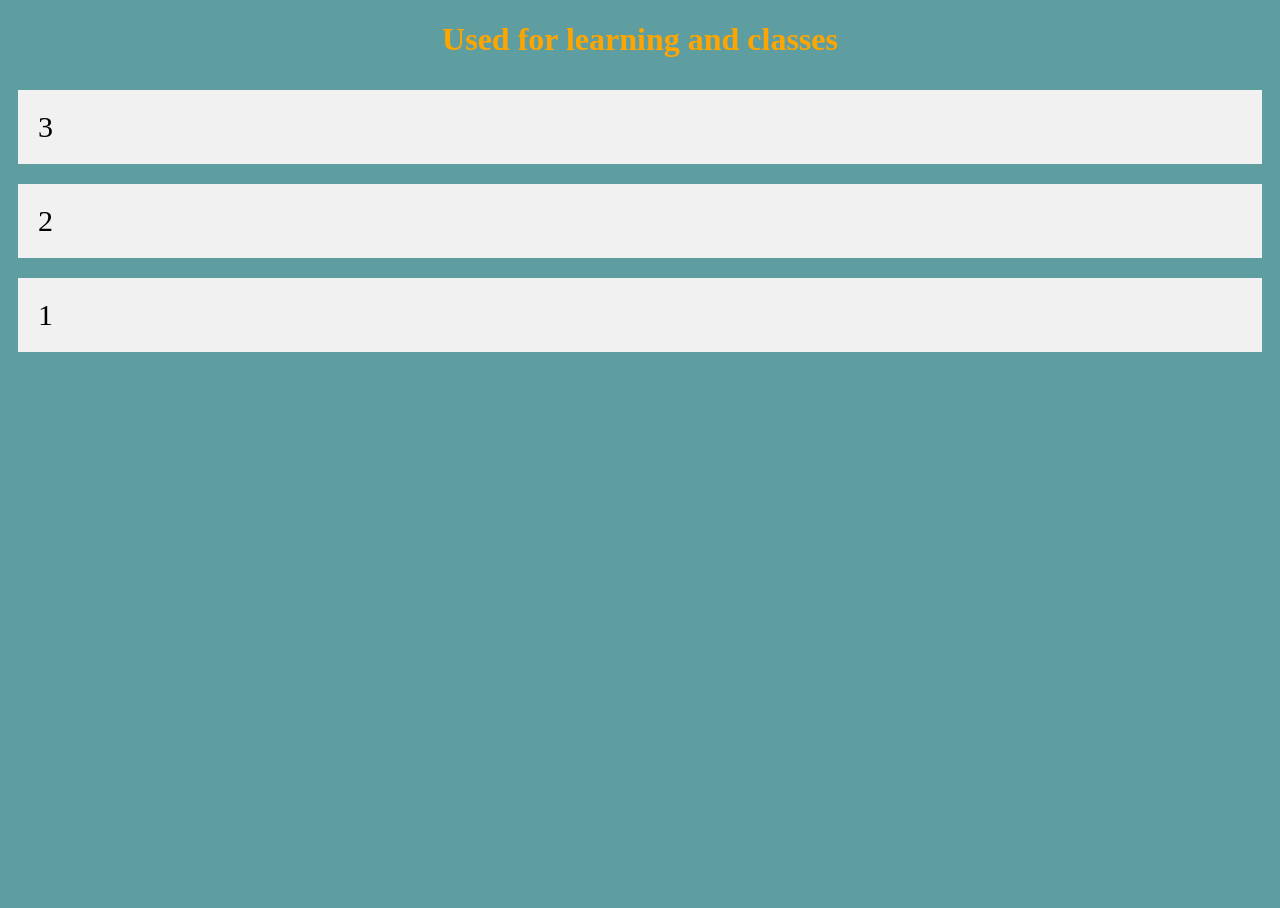
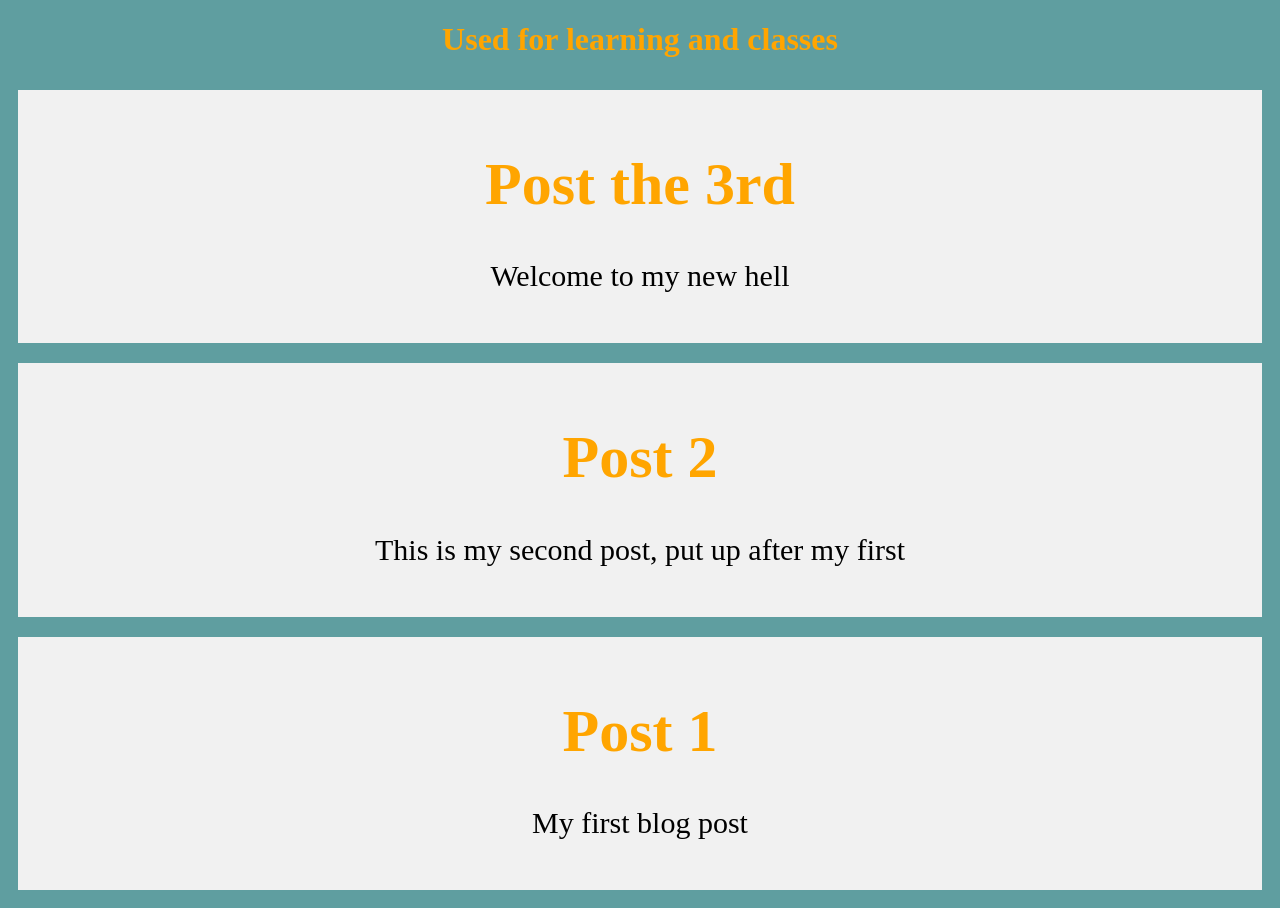
Before and after one commit to jeremyMann-dev/jeremyMann-dev.github.io, a plain HTML site: page pages/Blog.html in a window 1280 px wide. Before the commit the page ends 800 px from the top, so only its background shows below. Drawn offline with Linux system fonts and the light colour scheme.

Commit message:
style updates

```diff
--- a/pages/Blog.html
+++ b/pages/Blog.html
@@ -12,9 +12,18 @@
     <p>
         <p>
             <div class="flex-container">
-                <div>1</div>
-                <div>2</div>
-                <div>3</div>
+                <div style="text-align:center;">
+                    <h1>Post 1</h1>
+                    <p>My first blog post</p>
+                </div>
+                <div style="text-align:center;">
+                    <h1>Post 2</h1>
+                    <p>This is my second post, put up after my first</p>
+                </div>
+                <div style="text-align:center;">
+                    <h1>Post the 3rd</h1>
+                    <p>Welcome to my new hell</p>
+                </div>
             </div>
 </body>
 
```
